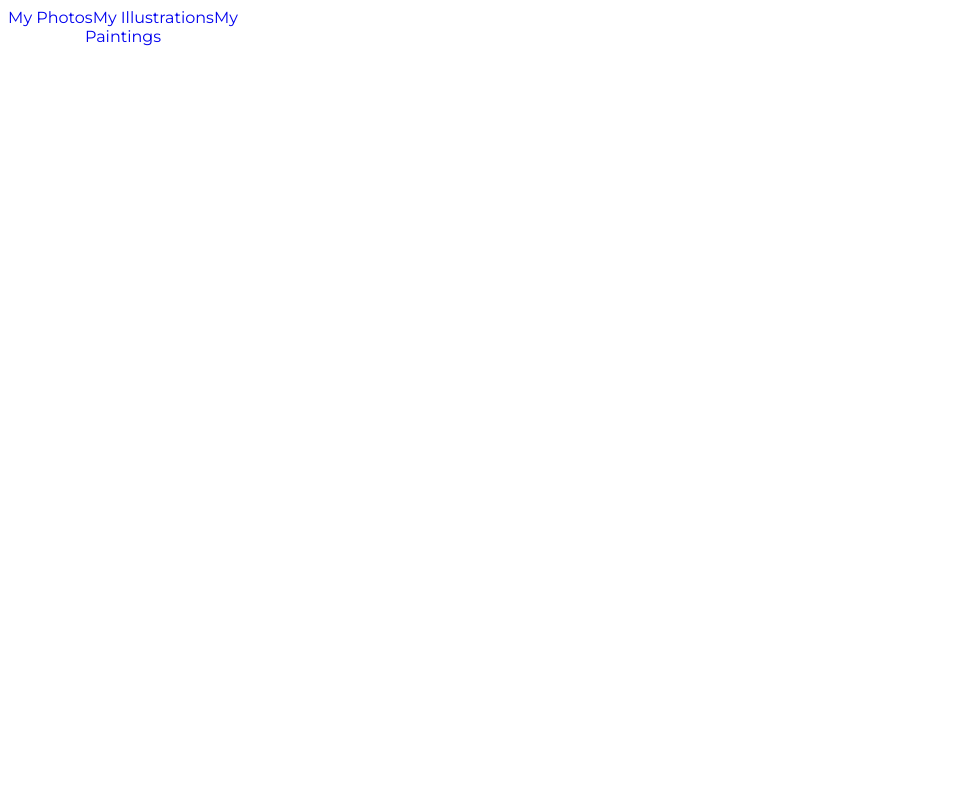
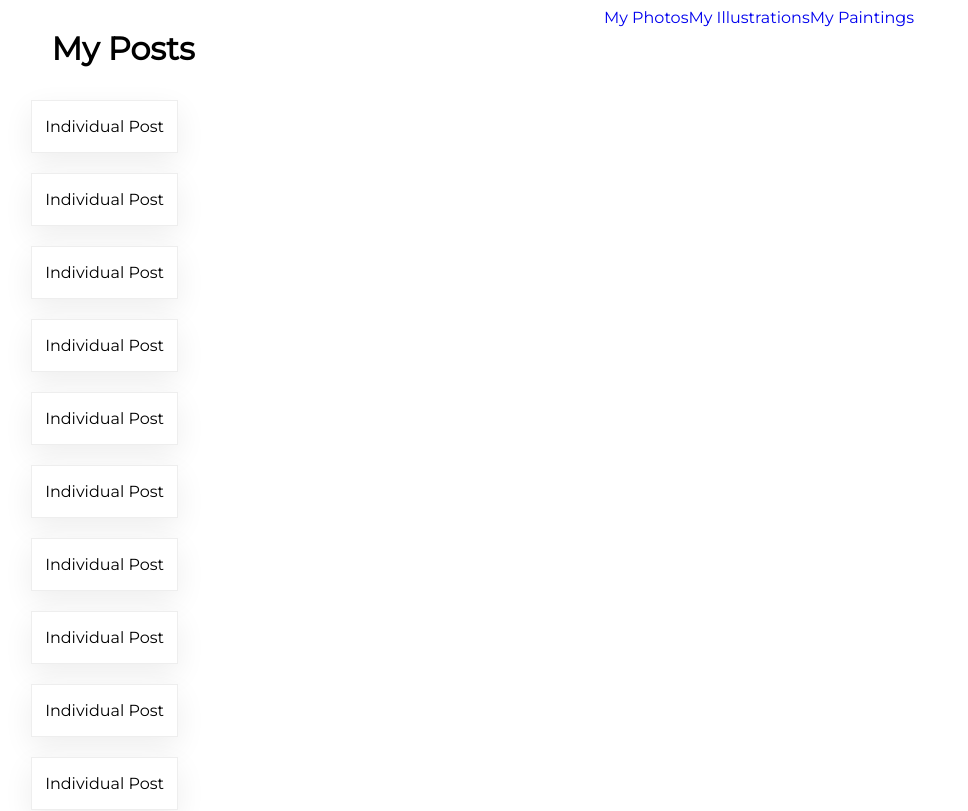
Before and after one commit to Yuss76A/starter-challenge-1, a React (Create React App) app in the folder my-app/: page / in a window 1280 px wide. Shown: the top 811 px of the page, without its empty margins (0-968 px from the left). Built offline with nearby package versions, Linux system fonts and the light colour scheme.

Commit message:
Create a Content.js and PosItem.js files

```diff
--- a/my-app/src/App.js
+++ b/my-app/src/App.js
@@ -1,10 +1,12 @@
 import css from './App.module.css';
 import Sidebar from "./components/Sidebar";
+import Content from "./components/Content";
 
 function App() {
   return (
     <div className={css.App}>
       {/* Add your components here */}
+      <Content />
       <Sidebar />
     </div>
   );
--- /dev/null
+++ b/my-app/src/components/Content.js
@@ -0,0 +1,30 @@
+import React from "react";
+import css from "./css/Content.module.css";
+import {savedPosts} from "../posts.json";
+import PostItem from "./PostItem";
+
+class Content extends React.Component {
+    constructor(props) {
+        super(props);
+    }
+
+    render() {
+        return (
+            <div>
+                <h1>My Posts</h1>
+                <div className={css.SearchResults}>
+                    {savedPosts.map((post, index) => {
+                        return (
+                            <div key={index} className={css.SearchItem}>
+                                {/* For testing purposes, replace with actual post content later */}
+                                <p>Individual Post</p>
+                            </div>
+                        );
+                    })}
+                </div>
+            </div>
+        );
+    }
+}
+
+export default Content
--- /dev/null
+++ b/my-app/src/components/PostItem.js
@@ -0,0 +1,21 @@
+import React from "react"
+import css from "./css/PostItem.module.css";
+
+
+function PostItem(props) {
+    return (
+        props.savedPosts.map(post => {
+            // Extra task destructuring
+            const {title, name, image, description} = post
+            return <div className={css.SearchItem} key={title}>
+                <p>{title}</p>
+                <p>{name}</p>
+                <img src={image} alt="random"/>
+                <p>{description}</p>
+            </div>
+            }
+        )
+    )
+}
+
+export default PostItem
```
Also changed, not shown: 2 other files (tests, documents, lock files or other folders).
